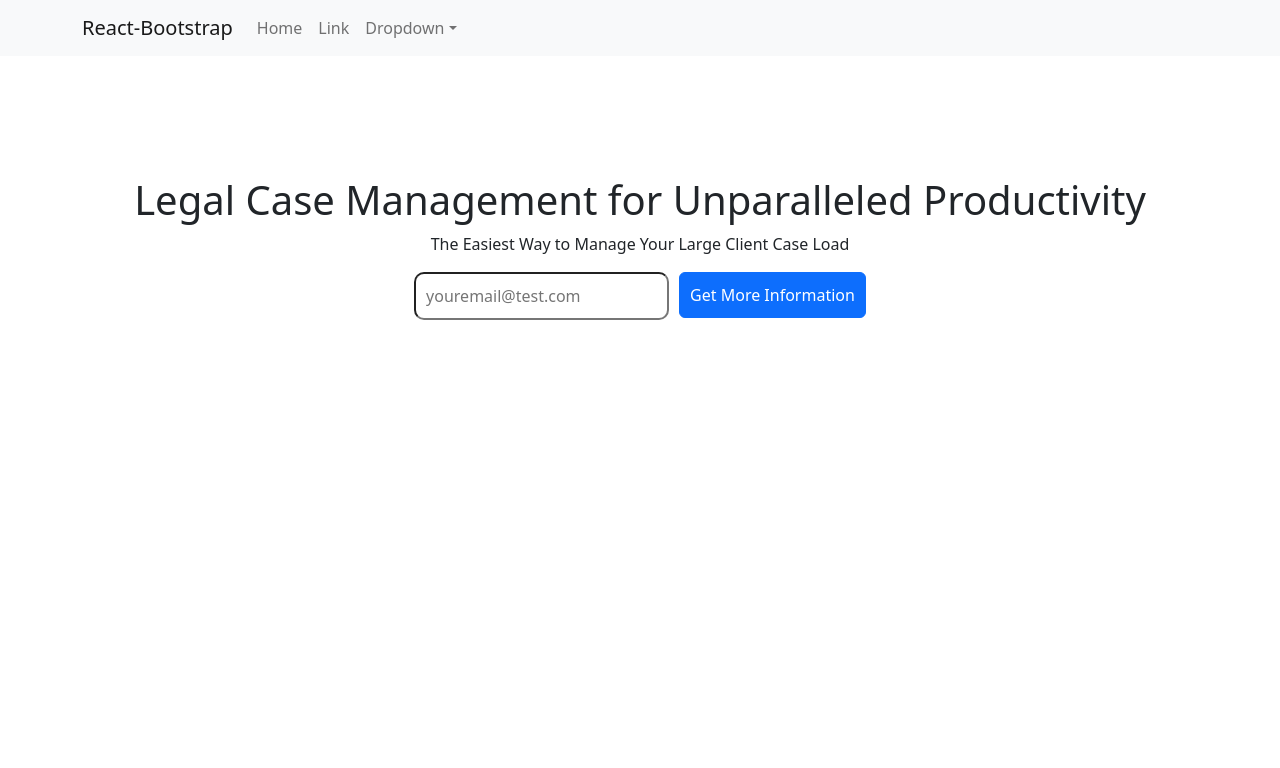
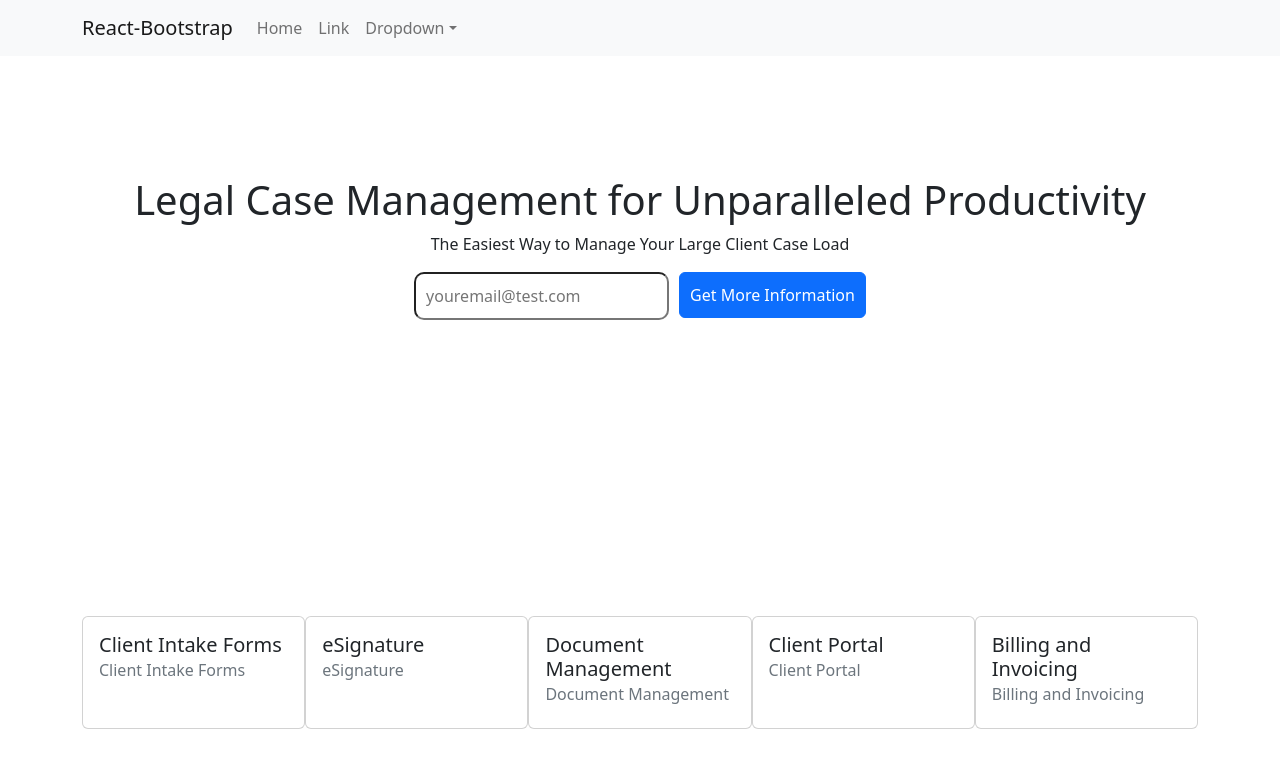
Before and after one commit to xleonard1/Attorney-Case-Management, a React (Create React App) app in the folder client/: page / in a window 1280 px wide. Shown: the top 768 px of the page. Built offline with nearby package versions, Linux system fonts and the light colour scheme.

Commit message:
rendered cards with features of the application that people will be able to use

```diff
--- /dev/null
+++ b/client/src/components/Features/index.js
@@ -0,0 +1,28 @@
+import React from 'react'
+
+import Card from 'react-bootstrap/Card';
+
+const styles = {
+   cardStyles: {
+     display: 'flex',
+     flexDirection: 'row',
+     justifyContent: 'space-between'
+   }
+}
+
+export default function Features(props) {
+  return (
+
+    <div className = 'Features' style={styles.cardStyles}>
+      {props.appItems.map(item => (
+        <Card style={{ width: '18rem' }}>
+        <Card.Body>
+        <Card.Title>{item.name}</Card.Title>
+        <Card.Subtitle className="mb-2 text-muted">{item.name}</Card.Subtitle>
+       </Card.Body>
+       </Card>
+      ))}
+
+    </div>
+  );
+}
--- a/client/src/pages/Home.js
+++ b/client/src/pages/Home.js
@@ -1,12 +1,35 @@
 import React from 'react';
 import JumboTron from '../components/Jumbotron/index'
+import Card from '../components/Features/index'
 
+const appItems = [
+ {
+   id: 1,
+   name: "Client Intake Forms",
+ },
+ {
+   id: 2,
+   name: "eSignature"
+ },
+ {
+   id: 3.,
+   name: "Document Management"
+ },
+ {
+   id: 4,
+   name: "Client Portal"
+ },
+ {
+   id: 5,
+   name: "Billing and Invoicing"
+ }
+]
 
 export default function Home () {
   return (
       <div className="container">
         <JumboTron />
-
+        <Card appItems = {appItems}/>
       </div>
   )
 }
```
